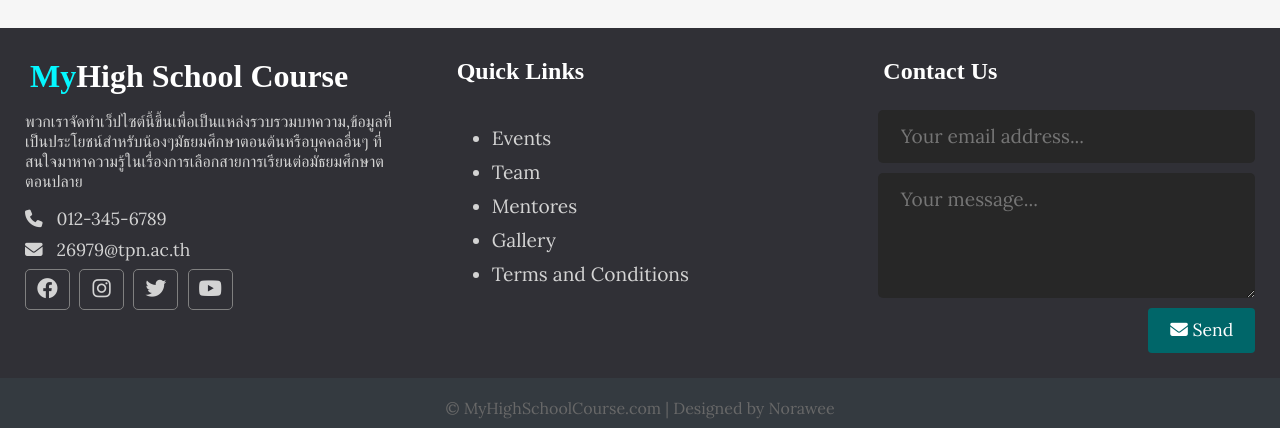
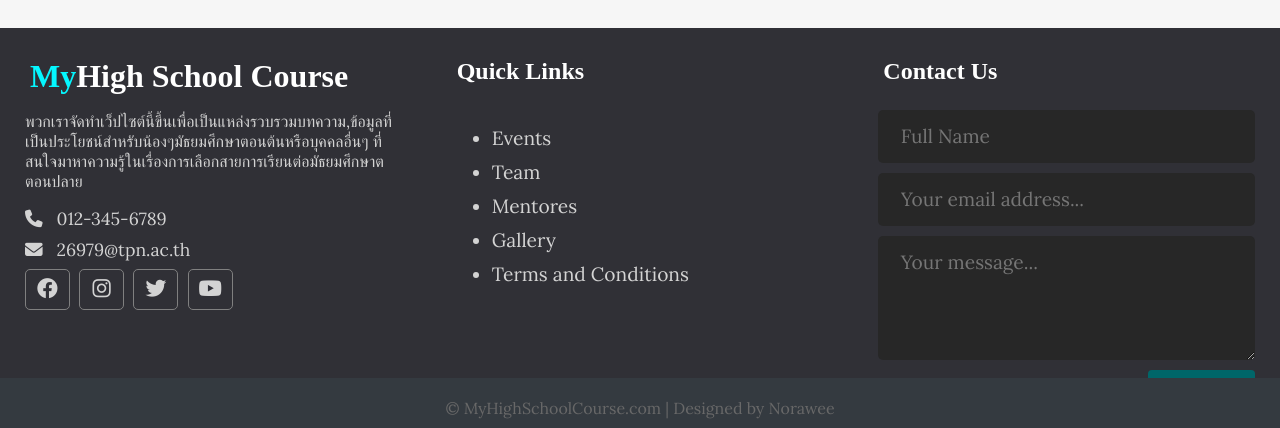
Before and after one commit to MyHighSchoolCourse/MyHighSchoolCourse.github.io, a plain HTML site: page index.html in a window 1280 px wide. Shown: the part 2076-2504 px from the top of the page. Drawn offline with nearby package versions, Linux system fonts and the light colour scheme; a web font is replaced by a local one.

Commit message:
Update index.html

```diff
--- a/index.html
+++ b/index.html
@@ -262,6 +262,7 @@
                     <h2>Contact Us</h2>
                     <br>
                     <form action="https://formspree.io/f/xoqgazkw" method="post">
+                        <input type="text" name="Name" class="text-input contact-input" placeholder="Full Name" required>
                         <input type="email" name="email" class="text-input contact-input" placeholder="Your email address...">
                         <textarea rows="4" name="message" class="text-input contact-input" placeholder="Your message..."></textarea>
                         <button type="submit" class="btn btn-big contact-btn">
```
